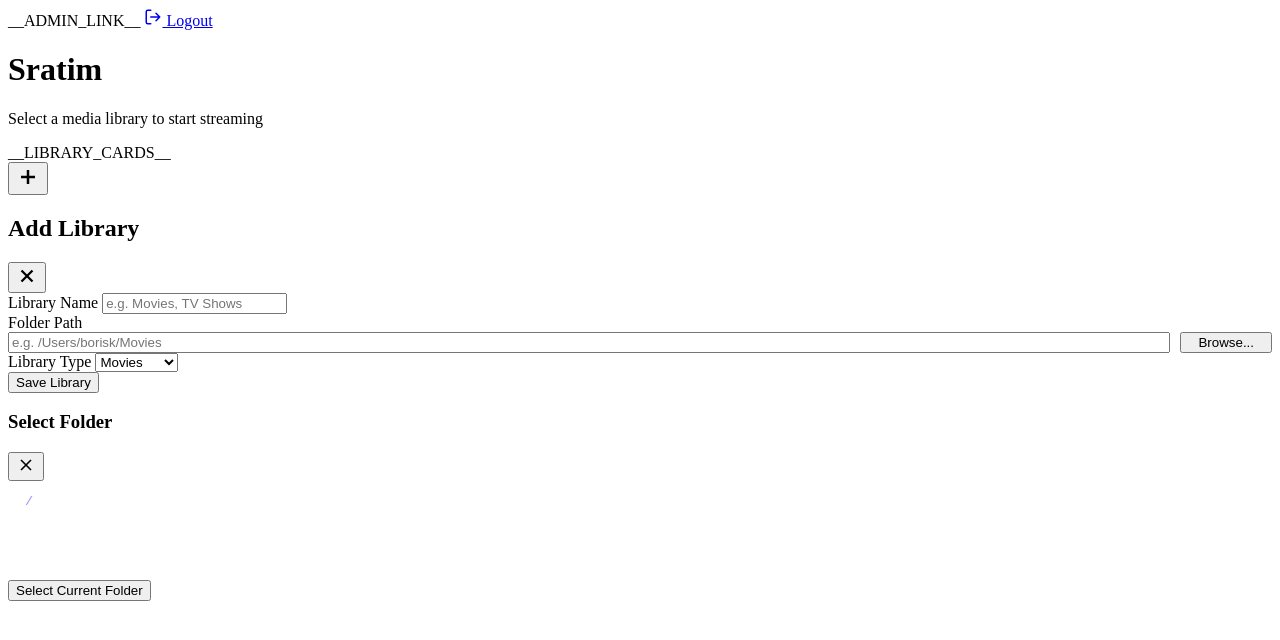
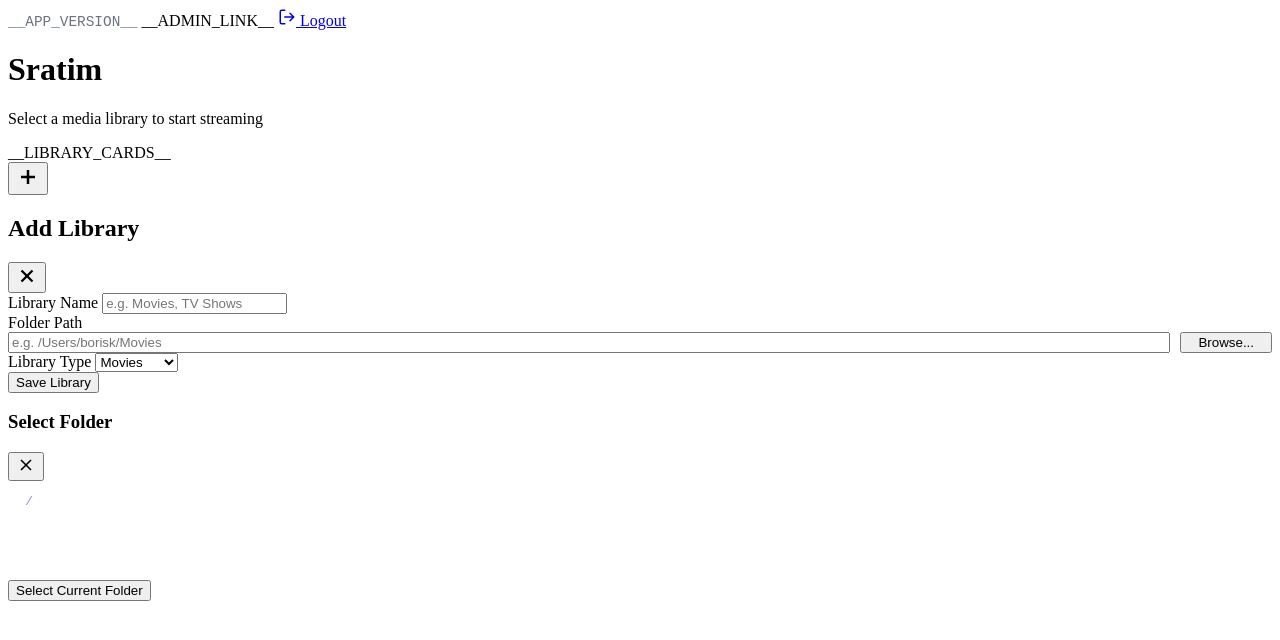
Before and after one commit to borisgk/sratim, a plain HTML site: page src/web/templates/catalog.html in a window 1280 px wide. Drawn offline with Linux system fonts and the light colour scheme.

Commit message:
feat: inject version from git tags into build and display it in the catalog template

```diff
--- a/src/web/templates/catalog.html
+++ b/src/web/templates/catalog.html
@@ -9,6 +9,7 @@
 <body>
     <div class="container">
         <div class="top-actions">
+            <span style="color: #6b7280; font-family: monospace; font-size: 0.9rem; align-self: center; margin-right: auto;">__APP_VERSION__</span>
             __ADMIN_LINK__
             <a href="/logout" class="logout-btn">
                 <svg viewBox="0 0 24 24" fill="none" stroke="currentColor" stroke-width="2" width="18" height="18">
```
Also changed, not shown: .github/workflows/build.yml, 2 other files.
